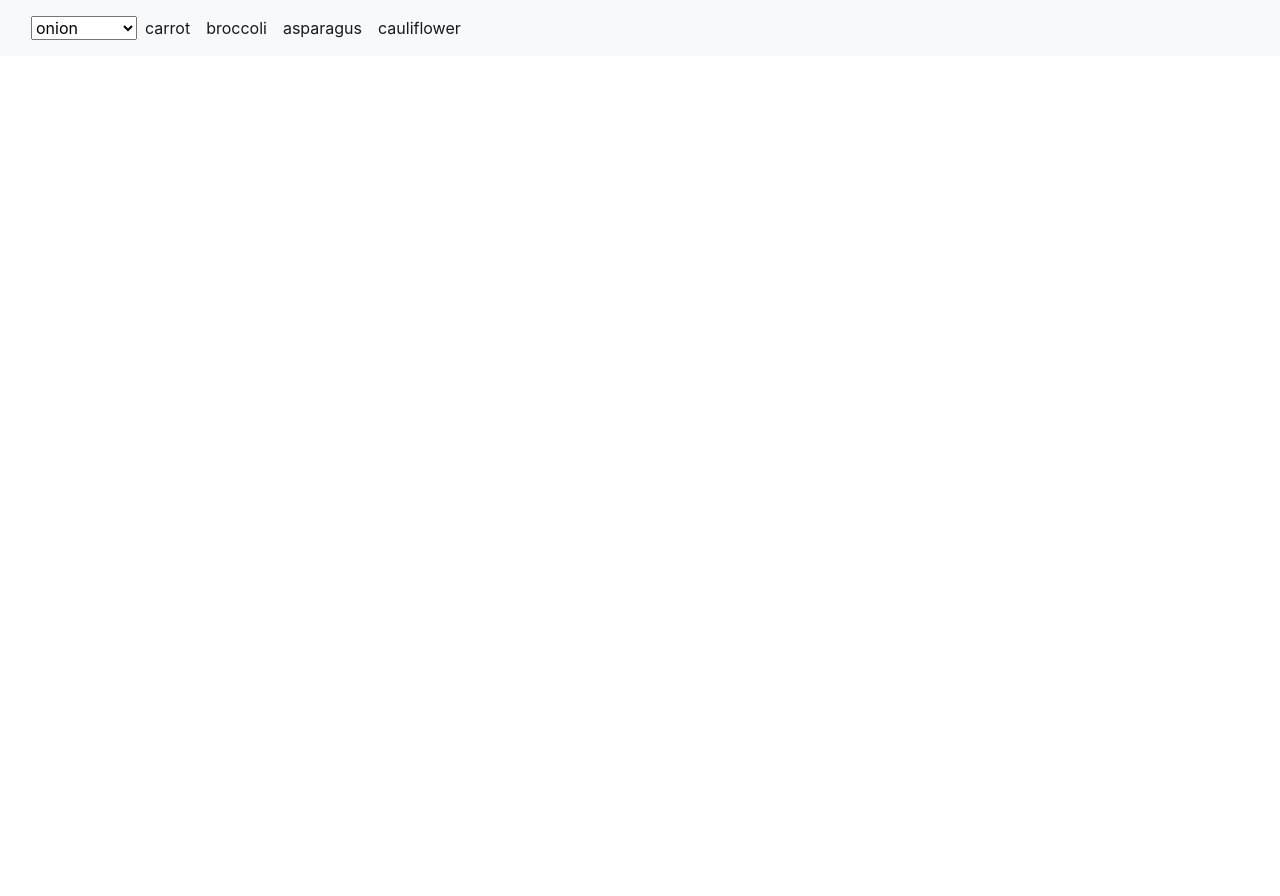
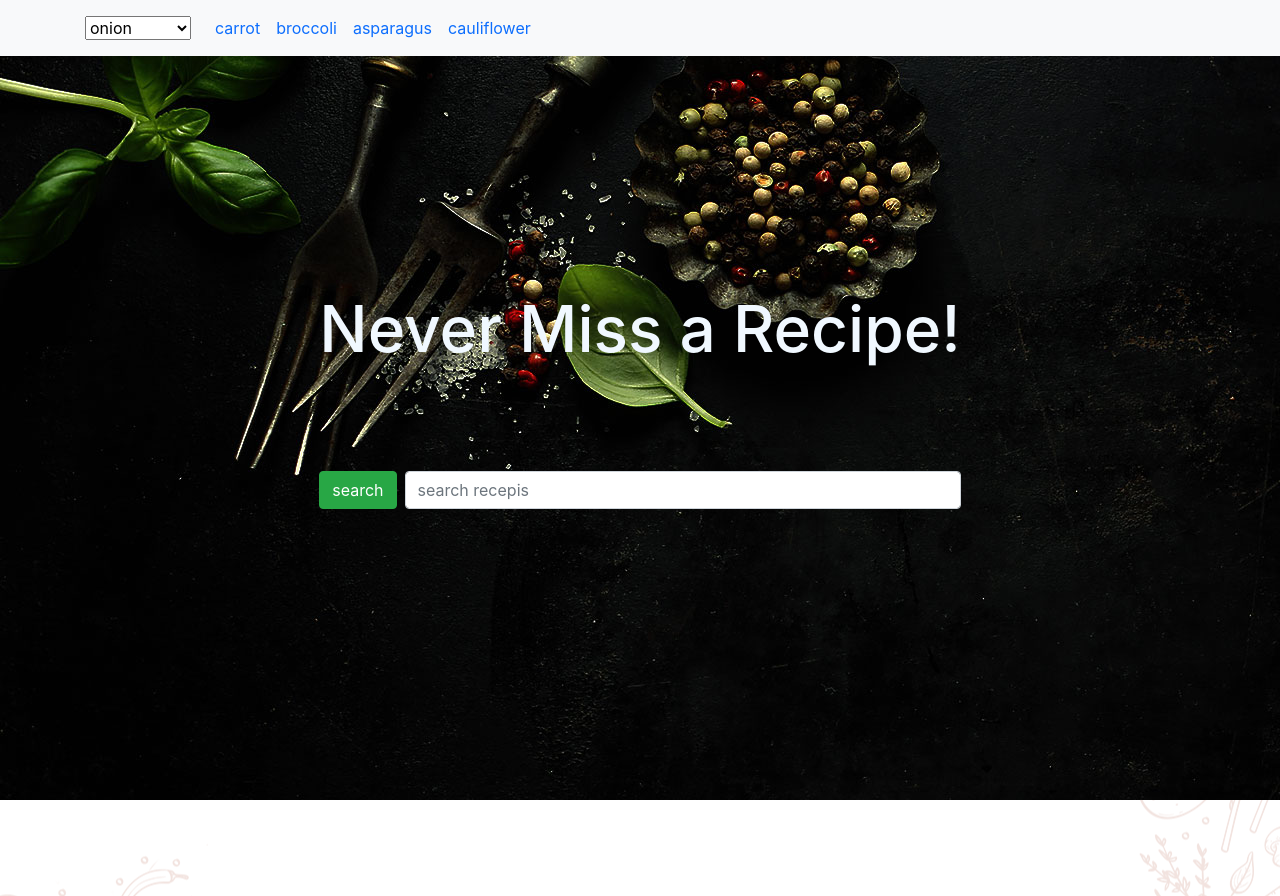
Before and after one commit to Ibrahim-Fikry/recipe-Forkify, a plain HTML site: page index.html in a window 1280 px wide. Before the commit the page ends 800 px from the top, so only its background shows below. Drawn offline with nearby package versions, Linux system fonts and the light colour scheme; no server answers.

Commit message:
home section

```diff
--- a/index.html
+++ b/index.html
@@ -28,65 +28,69 @@
 </head>
 
 <body>
+    <!-- nave -->
+    <nav class="navbar navbar-expand-lg navbar-collapse fixed-top bg-light">
+        <div class="container  ">
+            <div class="mr-3">
+                <select name="forkify" id="forkify" class="me-0">
+                    <option value="onion">onion</option>
+                    <option value="red pepper">red pepper</option>
+                    <option value="beetroot">beetroot</option>
+                    <option value="peas">peas</option>
 
-
-
-    <nav class="navbar navbar-expand-lg navbar-light fixed-top bg-light">
-        <div class="container-fluid">
-
-            <select name="forkify" id="forkify">
-                <option value="onion">onion</option>
-                <option value="red pepper">red pepper</option>
-                <option value="beetroot">beetroot</option>
-                <option value="peas">peas</option>
-
-            </select>
+                </select>
+            </div>
 
             <div class="collapse navbar-collapse" id="navbarSupportedContent">
                 <ul class="navbar-nav me-auto mb-2 mb-lg-0">
                     <li class="nav-item">
-                        <a class="nav-link active" aria-current="page">carrot</a>
+                        <a class="nav-link active" aria-current="page" href="#callnav">carrot</a>
                     </li>
                     <li class="nav-item">
-                        <a class="nav-link active" aria-current="page">broccoli</a>
+                        <a class="nav-link active" aria-current="page" href="#callnav">broccoli</a>
                     </li>
                     <li class="nav-item">
-                        <a class="nav-link active" aria-current="page">asparagus</a>
+                        <a class="nav-link active" aria-current="page" href="#callnav">asparagus</a>
                     </li>
                     <li class="nav-item">
-                        <a class="nav-link active" aria-current="page">cauliflower</a>
+                        <a class="nav-link active" aria-current="page" href="#callnav">cauliflower</a>
                     </li>
 
+                </ul>
 
-                    <!-- <li class="nav-item dropdown">
-                        <a class="nav-link dropdown-toggle" href="#" id="navbarDropdown" role="button" data-bs-toggle="dropdown" aria-expanded="false">
-                Dropdown
-              </a>
-                        <ul class="dropdown-menu" aria-labelledby="navbarDropdown">
-                            <li><a class="dropdown-item" href="#">Action</a></li>
-                            <li><a class="dropdown-item" href="#">Another action</a></li>
-                            <li>
-                                <hr class="dropdown-divider">
-                            </li>
-                            <li><a class="dropdown-item" href="#">Something else here</a></li>
-                        </ul>
-                    </li>
-                    <li class="nav-item">
-                        <a class="nav-link disabled" href="#" tabindex="-1" aria-disabled="true">Disabled</a>
-                    </li> -->
-                </ul>
-                <!-- <form class="d-flex">
-                        <input class="form-control me-2" type="search" placeholder="Search" aria-label="Search">
-                        <button class="btn btn-outline-success" type="submit">Search</button>
-                    </form> -->
+            </div>
+
+
+
+
+        </div>
+    </nav>
+    <div class="home vh-100 d-flex justify-content-center align-items-center text-center">
+
+        <div>
+            <h1>Never Miss a Recipe! </h1>
+            <br>
+            <br>
+            <br>
+            <br>
+            <div class="d-flex ">
+                <!-- <label for="" class="me-3"> <h4 class="pt-1">SEARCH:</h4></label > -->
+                <button class="btn btn-success mr-2">search</button>
+                <input type="text" placeholder="search recepis" class="form-control">
             </div>
         </div>
-    </nav>
-    <div class="container mt-5">
+    </div>
+
+
+
+    <!-- container -->
+    <div class="container mt-5 pt-5" id="callnav">
         <div class="row" id="datacontainer">
 
         </div>
+
     </div>
+
 
 
 
@@ -94,7 +98,7 @@
     <div id="fixedbox" class="vh-100 w-100 d-none justify-content-center align-items-center position-fixed ">
 
         <div class=" card slayer overflow-auto  position-relative" id="fixedboxLayer">
-            <div class="position-relative">
+            <div>
                 <img class="card-img-top" src="" id="innerimg">
                 <div class="card-body   ">
 
--- a/script.js
+++ b/script.js
@@ -84,13 +84,15 @@ function display(x) {
     for (let index = 0; index < x.length; index++) {
 
         divv += `<div class="col-md-4">
-        <div class="bg-info">
-        <img src="${x[index].image_url}"class="w-100 imgdata"  alt="">
+        <div class="p-2">
+        <img src="${x[index].image_url}"class="w-100 imgdata pb-2"  alt="">
             <h6 >${x[index].title}</h6>
             <p>${x[index].social_rank}</p>
 
         </div>
-    </div>`
+    </div>
+
+    `
 
     }
     datacontainer.innerHTML = divv
--- a/style.css
+++ b/style.css
@@ -43,3 +43,22 @@
         height: 10%;
         overflow-y: hidden;
     }
+
+    body {
+        background-image: url(images/1.png);
+        background-position: center;
+        background-attachment: fixed;
+    }
+
+    .home {
+        background-image: url(images/mainBg.jpg);
+    }
+
+    .home h1,
+    button {
+        color: aliceblue;
+    }
+
+    .home h1 {
+        font-size: 4rem;
+    }
```
Also changed, not shown: images/1.png (added), images/mainBg.jpg (added). Lines whose indentation alone changed are shown as unchanged.
